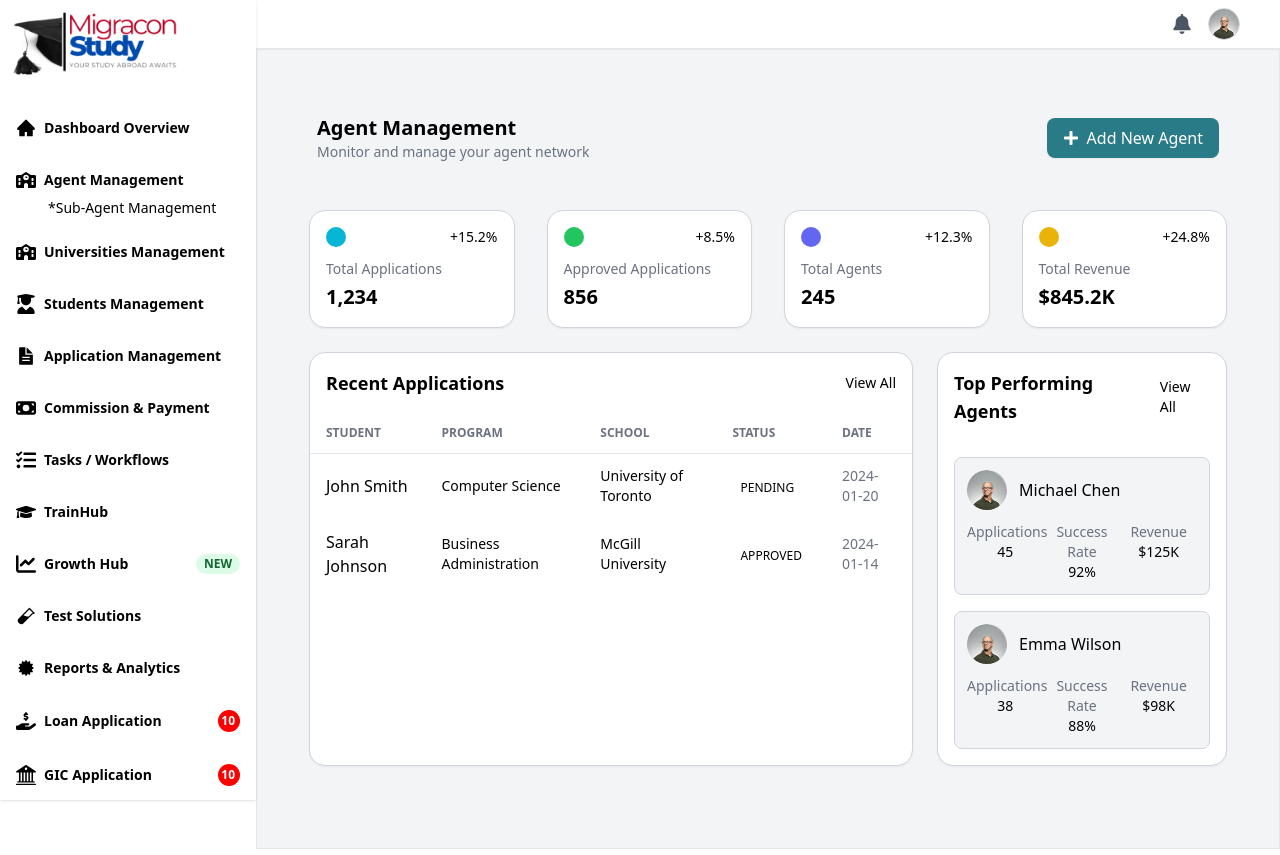
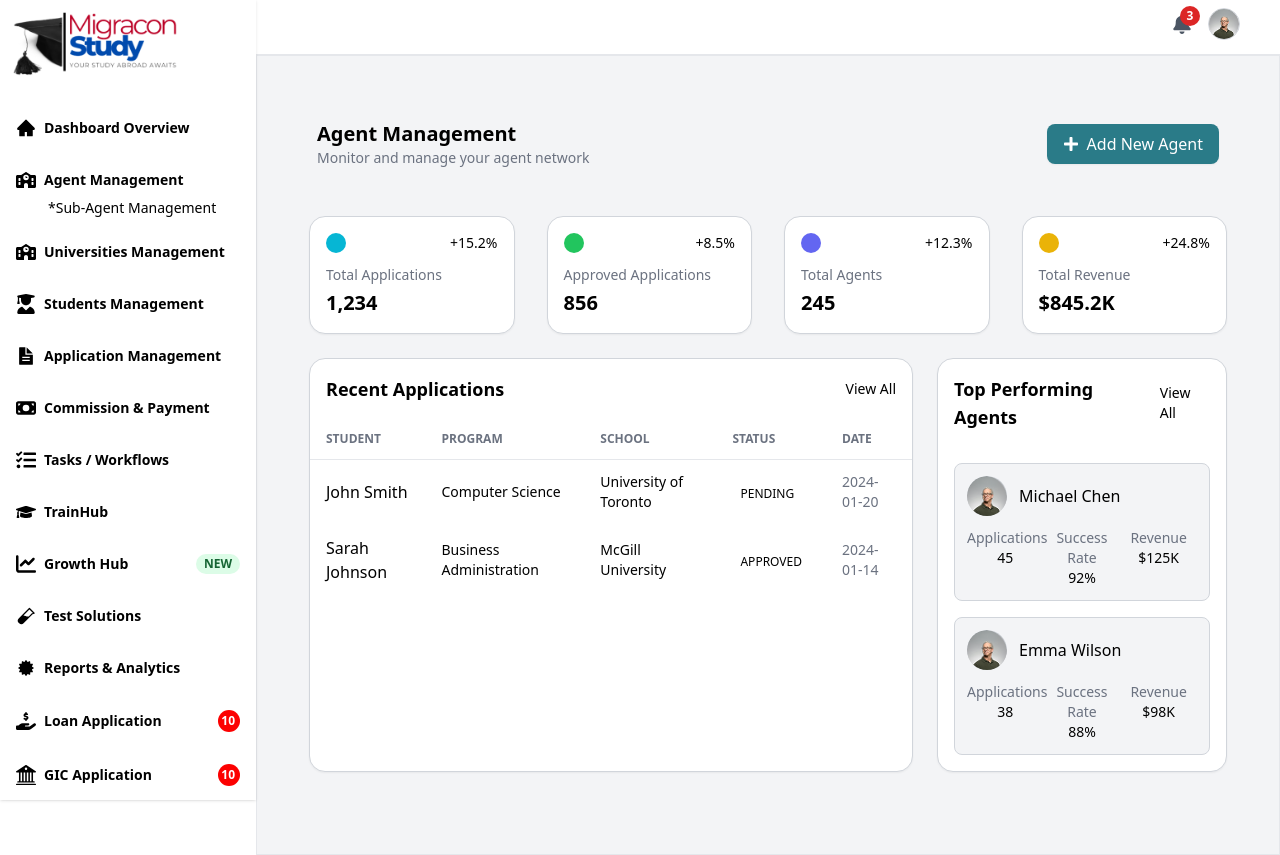
Before and after one commit to sajjad-TL/SuperAdmin-Dashboard, a React (Vite) app: page /students in a window 1280 px wide. Built offline with nearby package versions, Linux system fonts and the light colour scheme; sample sign-in values are in the browser's storage.

Commit message:
work on a toast and notification section

```diff
--- a/src/App.jsx
+++ b/src/App.jsx
@@ -16,9 +16,15 @@ import Application from './pages/Application';
 import AdminSettings from './pages/AdminSetting/AdminSettings';
 import AdminPermission from './pages/AdminSetting/AdminPermission';
 import AdminEmail from './pages/AdminSetting/AdminEmail';
+import NotificationPage from './pages/NotificationPage';
+import { ToastContainer } from 'react-toastify';
+import 'react-toastify/dist/ReactToastify.css';
+
 
 function App() {
   return (
+
+    <><ToastContainer position="top-right" autoClose={3000} />
     <Router>
       <Routes>
         {/* Public Routes - blocked if user is already logged in */}
@@ -63,12 +69,15 @@ function App() {
           <Route path="/settings" element={<AdminSettings />} />
           <Route path="/settings/roles" element={<AdminPermission />} />
           <Route path="/settings/email" element={<AdminEmail />} />
+          <Route path="/notification" element={<NotificationPage />} />
 
           {/* Add other protected routes here */}
         </Route>
       </Routes>
     </Router>
+    </>
   );
 }
 
+
 export default App;
--- a/src/layout/Adminnavbar.jsx
+++ b/src/layout/Adminnavbar.jsx
@@ -1,23 +1,94 @@
 import { FaBell } from 'react-icons/fa';
+import { useState, useRef, useEffect } from "react";
 import avatar from '../assets/avatar.png';
+import { useNavigate } from "react-router-dom";
+import { toast } from 'react-toastify';
 
 const Admin = () => {
+  const notifications = [
+    { id: 1, message: "New student registered" },
+    { id: 2, message: "Payment confirmed" },
+    { id: 3, message: "Profile updated" },
+  ];
+
+  const unreadCount = notifications.length;
+  const navigate = useNavigate();
+  const [isOpen, setIsOpen] = useState(false);
+  const dropdownRef = useRef();
+
+  useEffect(() => {
+    const handleClickOutside = (event) => {
+      if (dropdownRef.current && !dropdownRef.current.contains(event.target)) {
+        setIsOpen(false);
+      }
+    };
+    document.addEventListener("mousedown", handleClickOutside);
+    return () => document.removeEventListener("mousedown", handleClickOutside);
+  }, []);
+
+  const handleLogout = () => {
+    localStorage.removeItem("authToken");
+    toast.success("Logged out successfully!");
+    navigate("/login");
+  };
 
   return (
     <div className="container-fluid">
       <header className="w-full bg-white shadow-sm border-b px-10 py-2 z-50">
         <div className="flex justify-between items-center">
 
-                    {/* Right Icons */}
-<div className=" items-center space-x-4 ms-auto hidden sm:flex">
-                        <button className="text-gray-600 hover:text-black focus:outline-none">
+          <div className="items-center space-x-4 ms-auto hidden sm:flex" ref={dropdownRef}>
+            <div className="relative">
+              <button
+                className="text-gray-600 hover:text-black focus:outline-none"
+                onClick={() => navigate("/notification")}
+              >
                 <FaBell className="w-5 h-5" />
+                {unreadCount > 0 && (
+                  <span className="absolute -top-2 -right-2 inline-flex items-center justify-center text-xs font-bold leading-none text-white bg-red-600 rounded-full h-5 w-5">
+                    {unreadCount}
+                  </span>
+                )}
               </button>
+            </div>
+
+            <div className="relative">
+              <button
+                onClick={() => setIsOpen(!isOpen)}
+                className="focus:outline-none"
+              >
                 <img
                   src={avatar}
                   alt="User Avatar"
                   className="w-8 h-8 rounded-full object-cover border border-gray-300"
                 />
+              </button>
+
+              {isOpen && (
+                <div className="absolute right-0 top-12 bg-white border rounded shadow-md w-40 z-50">
+                  <ul className="py-2 text-sm text-gray-700">
+                    <li>
+                      <button
+                        className="w-full text-left px-4 py-2 hover:bg-gray-100"
+                        onClick={() => {
+                          navigate("/settings");
+                        }}
+                      >
+                        Profile
+                      </button>
+                    </li>
+                    <li>
+                      <button
+                        className="w-full text-left px-4 py-2 hover:bg-gray-100"
+                        onClick={handleLogout}
+                      >
+                        Logout
+                      </button>
+                    </li>
+                  </ul>
+                </div>
+              )}
+            </div>
           </div>
         </div>
       </header>
--- a/src/pages/AdminPanel.jsx
+++ b/src/pages/AdminPanel.jsx
@@ -1,4 +1,4 @@
-import { useState } from 'react';
+import { useState , useEffect} from 'react';
 import { Search, Bell } from 'lucide-react';
 import avatar from '../assets/avatar.png';
 import {
@@ -14,7 +14,7 @@ import {
     Bar,
 } from "recharts";
 import { useNavigate } from 'react-router-dom';
-import Admin from '../layout/Adminnavbar'
+import Admin from '../layout/Adminnavbar';
 
 export default function MigraconDashboard() {
     const navigate = useNavigate();
--- /dev/null
+++ b/src/pages/NotificationPage.jsx
@@ -0,0 +1,55 @@
+import { FaRegBell, FaCheckCircle, FaUserEdit, FaUserPlus } from "react-icons/fa";
+import Admin from "../layout/Adminnavbar";
+
+const notifications = [
+    {
+        id: 1,
+        message: "New student registered",
+        icon: <FaUserPlus className="text-blue-500" />,
+        time: "2 mins ago",
+    },
+    {
+        id: 2,
+        message: "Payment confirmed",
+        icon: <FaCheckCircle className="text-green-500" />,
+        time: "10 mins ago",
+    },
+    {
+        id: 3,
+        message: "Profile updated",
+        icon: <FaUserEdit className="text-yellow-500" />,
+        time: "1 hour ago",
+    },
+];
+
+const NotificationPage = () => {
+    return (
+        <>
+            <Admin />
+            <div className="min-h-screen bg-gray-100 py-10 px-4">
+                <div className="max-w-4xl mx-auto bg-white shadow-md rounded-lg p-6">
+                    <div className="flex items-center gap-3 mb-6">
+                        <FaRegBell className="text-2xl text-[#2A7B88]" />
+                        <h2 className="text-2xl font-semibold text-gray-800">Notifications</h2>
+                    </div>
+                    <ul className="space-y-4">
+                        {notifications.map((n) => (
+                            <li
+                                key={n.id}
+                                className="flex items-start gap-4 p-4 border border-gray-200 rounded-lg bg-white hover:shadow-sm transition"
+                            >
+                                <div className="text-xl">{n.icon}</div>
+                                <div className="flex-1">
+                                    <p className="text-gray-800 font-medium">{n.message}</p>
+                                    <span className="text-xs text-gray-500">{n.time}</span>
+                                </div>
+                            </li>
+                        ))}
+                    </ul>
+                </div>
+            </div>
+        </>
+    );
+};
+
+export default NotificationPage;
--- a/src/pages/auth/Login.jsx
+++ b/src/pages/auth/Login.jsx
@@ -29,7 +29,6 @@ const handleSubmit = async (e) => {
 
     // ✅ Save user session (optional, if you're storing user data)
     setUserSession(response.data.user); // assuming response.data.user exists
-
     // ✅ Redirect to admin
     navigate('/admin');
   } catch (err) {
```
Lines whose indentation alone changed are shown as unchanged.
